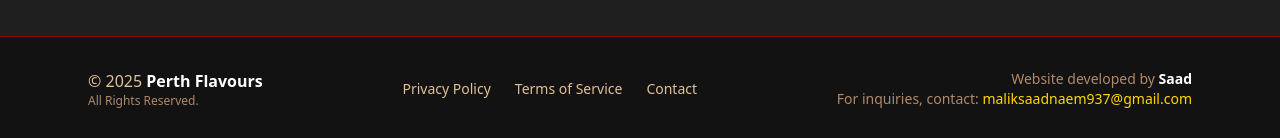
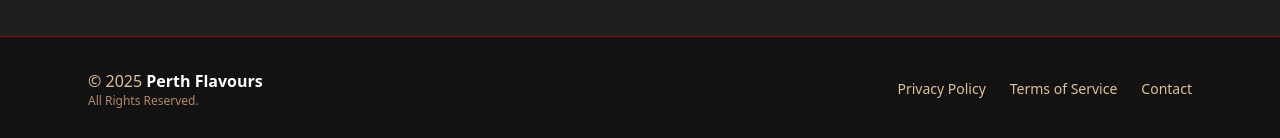
Before and after one commit to maliksaadnaeem937/PerthFlavours, a React (Vite) app: page / in a window 1280 px wide. Shown: the part 3126-3264 px from the top of the page. Built offline with nearby package versions, Linux system fonts and the light colour scheme.

Commit message:
final-again

```diff
--- a/src/Components/Footer.jsx
+++ b/src/Components/Footer.jsx
@@ -21,17 +21,7 @@ export default function Footer() {
         </nav>
 
         {/* Credit */}
-        <div className="text-center md:text-right text-sm">
-          <p className="text-[#B08968]">
-            Website developed by <span className="font-semibold text-white">Saad</span>
-          </p>
-          <p className="text-[#B08968]">
-            For inquiries, contact:{" "}
-            <a href="mailto:maliksaadnaem937@gmail.com" className="text-[#FFD700]">
-              maliksaadnaem937@gmail.com
-            </a>
-          </p>
-        </div>
+
 
       </div>
     </footer>
```
